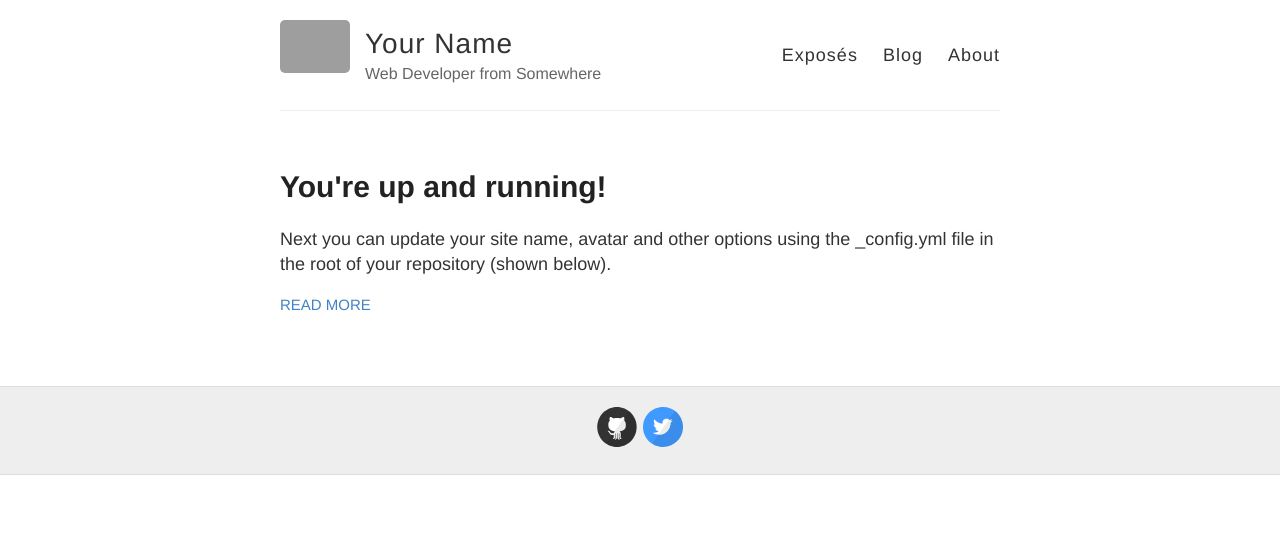
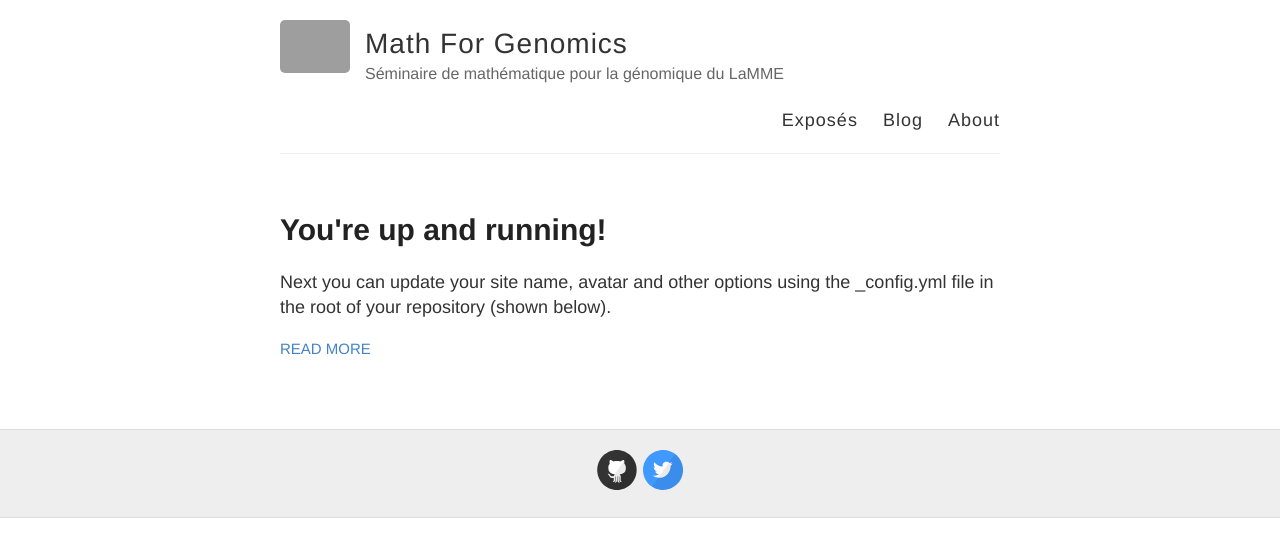
Before and after one commit to MathForGenomics/MathForGenomics.github.io, a Jekyll site: the page built from index.html, in a window 1280 px wide. Shown: the top 557 px of the page. Built offline with Jekyll 4.4.1, drawn with Linux system fonts in a browser that asks for light colours; grey boxes are pictures that could not be loaded.

Commit message:
Update _config.yml

```diff
--- a/_config.yml
+++ b/_config.yml
@@ -3,10 +3,10 @@
 #
 
 # Name of your site (displayed in the header)
-name: Your Name
+name: Math For Genomics
 
 # Short bio or description (displayed in the header)
-description: Web Developer from Somewhere
+description: Séminaire de mathématique pour la génomique du LaMME
 
 # URL of your avatar or profile pic (you could use your GitHub profile pic)
 avatar: https://raw.githubusercontent.com/barryclark/jekyll-now/master/images/jekyll-logo.png
```
